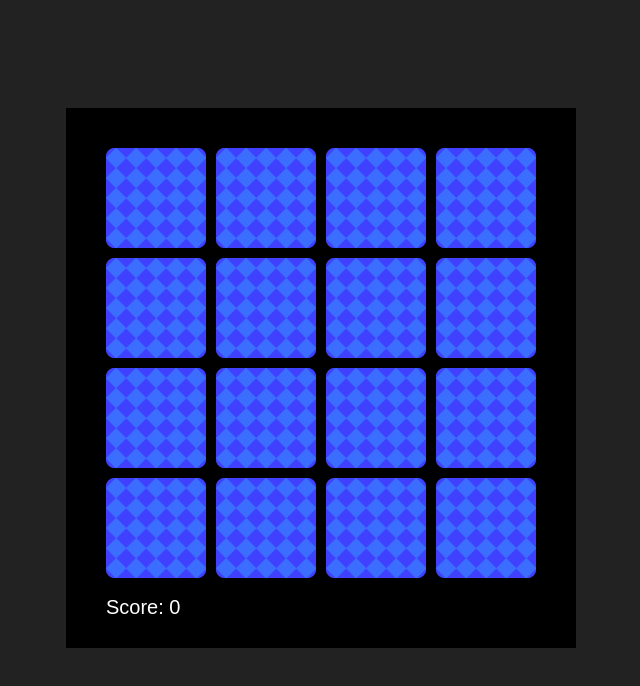
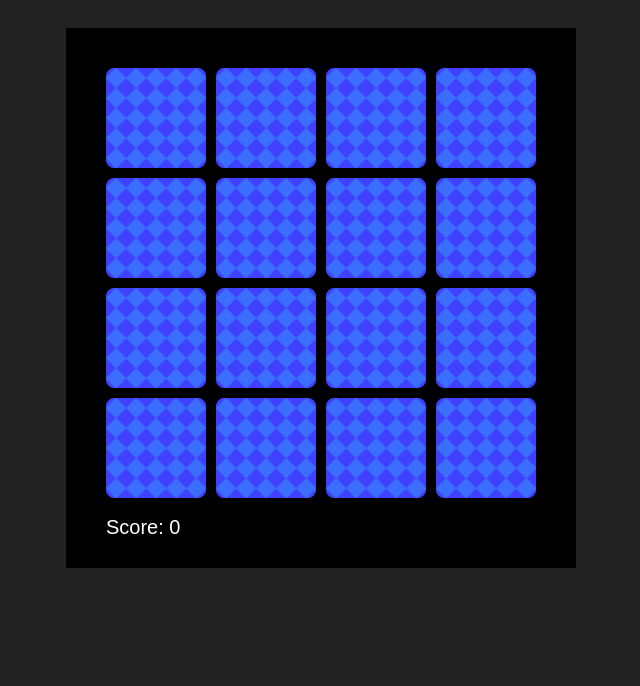
Before and after one commit to crisu83/memory, a plain HTML site: page index.html in a window 1280 px wide. Shown: the whole page, without its empty margins (319-959 px from the left). Drawn offline with Linux system fonts and the light colour scheme; animation ran at ten frames a second.

Commit message:
Fix styles and card animation

```diff
--- a/css/styles.css
+++ b/css/styles.css
@@ -2,5 +2,6 @@ body {
     background-color: #222;
 }
 canvas {
-    margin: 100px auto;
+    background-color: #1a1a1a;
+    margin: 20px auto;
 }
--- a/js/memory.js
+++ b/js/memory.js
@@ -333,7 +333,7 @@
         game.load.image('card6', 'img/card_steamboat.png');
         game.load.image('card7', 'img/card_submarine.png');
         game.load.image('card8', 'img/card_train.png');
-        game.load.spritesheet('flip', 'img/card_flip', 100, 100, 6);
+        game.load.spritesheet('flip', 'img/card_flip.png', 100, 100, 6);
     };
 
     /**
```
